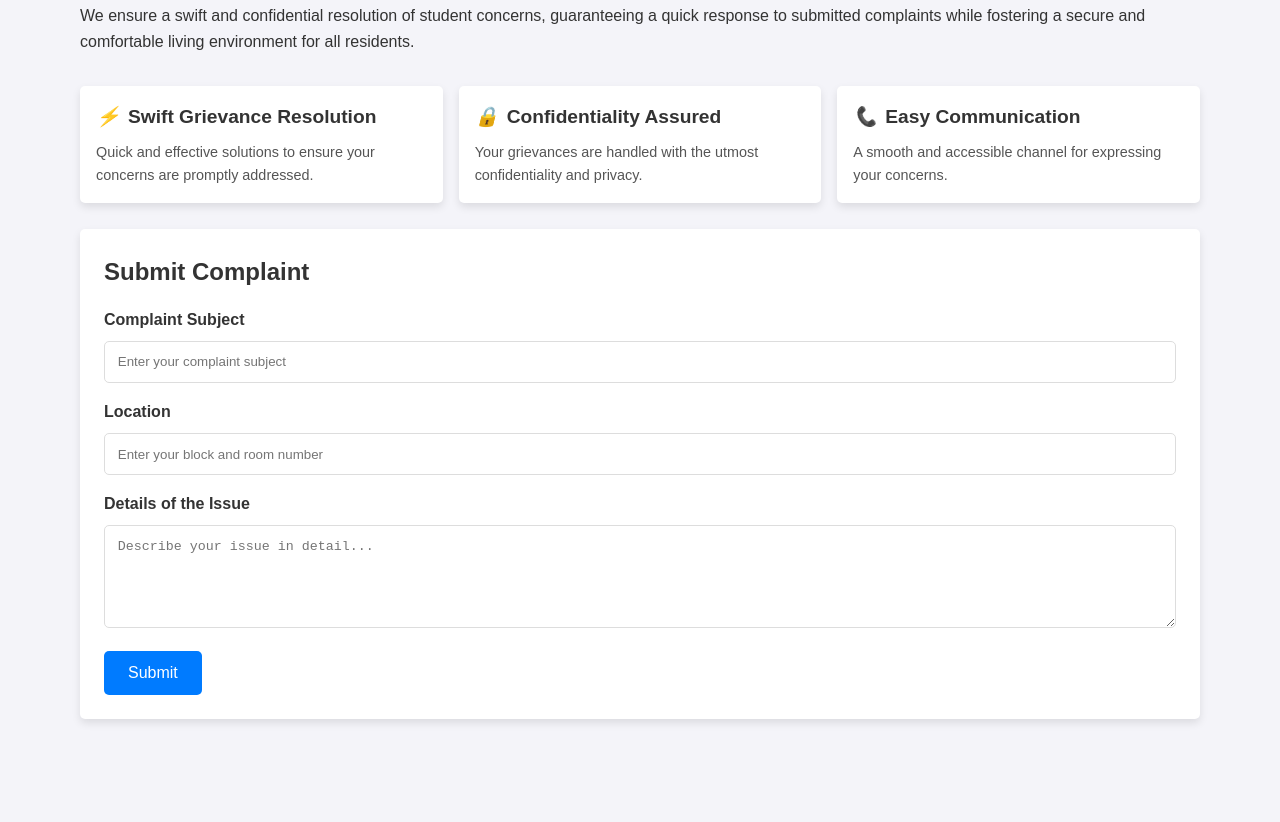
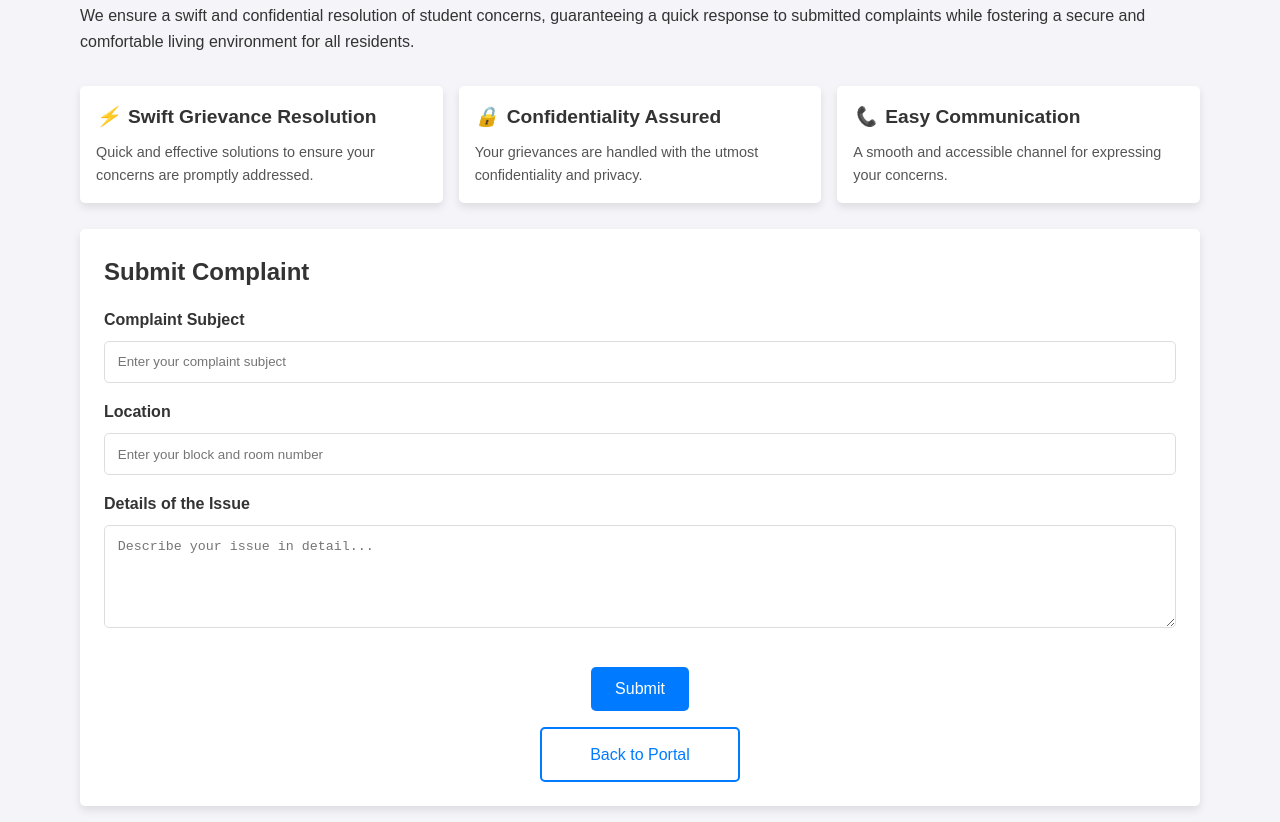
Before and after one commit to HarshParyani33/Project-Exhibition, a plain HTML site: page frontend/complainpage1.html in a window 1280 px wide. Shown: the part 362-1184 px from the top of the page. Before the commit the page ends 1097 px from the top, so only its background shows below. Drawn offline with Linux system fonts and the light colour scheme.

Commit message:
added back button

```diff
--- a/frontend/complainpage1.html
+++ b/frontend/complainpage1.html
@@ -67,7 +67,10 @@
           <label for="details">Details of the Issue</label>
           <textarea id="details" rows="5" placeholder="Describe your issue in detail..." required></textarea>
 
-          <button type="submit" class="btn btn-primary">Submit</button>
+          <div class="button-group">
+            <button type="submit" class="btn btn-primary">Submit</button>
+            <a href="Student_Dashboard2.html" class="back-btn">Back to Portal</a>
+          </div>
         </form>
       </section>
     </div>
--- a/frontend/css Files/complainpage1.css
+++ b/frontend/css Files/complainpage1.css
@@ -198,3 +198,30 @@
     transform: scale(1.05);
     transition: all 0.2s ease;
   }
+
+  .button-group {
+    display: flex;
+    flex-direction: column;
+    gap: 1rem;
+    align-items: center;
+    margin-top: 1rem;
+  }
+
+  .back-btn {
+    padding: 0.8rem 1.5rem;
+    border: 2px solid #007bff;
+    border-radius: 5px;
+    background-color: white;
+    color: #007bff;
+    font-size: 1rem;
+    cursor: pointer;
+    text-decoration: none;
+    transition: all 0.3s ease;
+    width: 200px;
+    text-align: center;
+  }
+
+  .back-btn:hover {
+    background-color: #007bff;
+    color: white;
+  }
```
